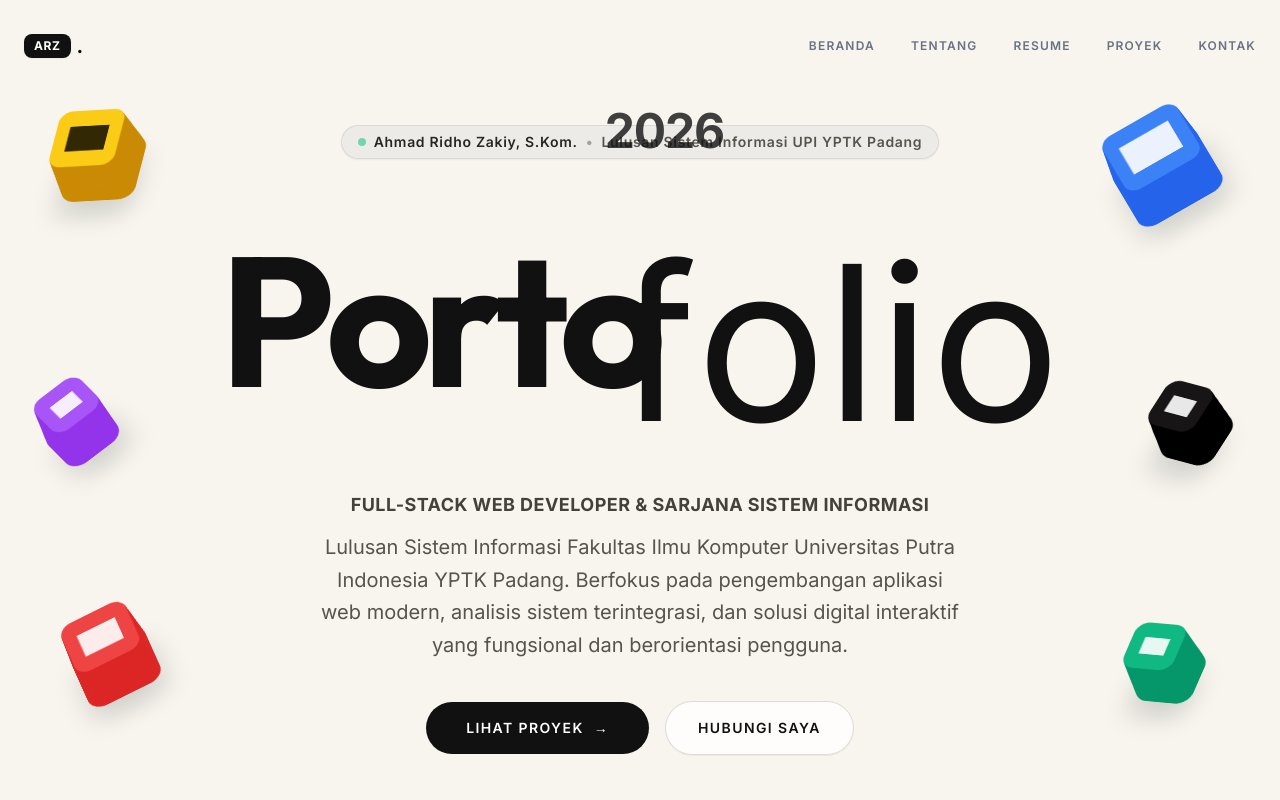
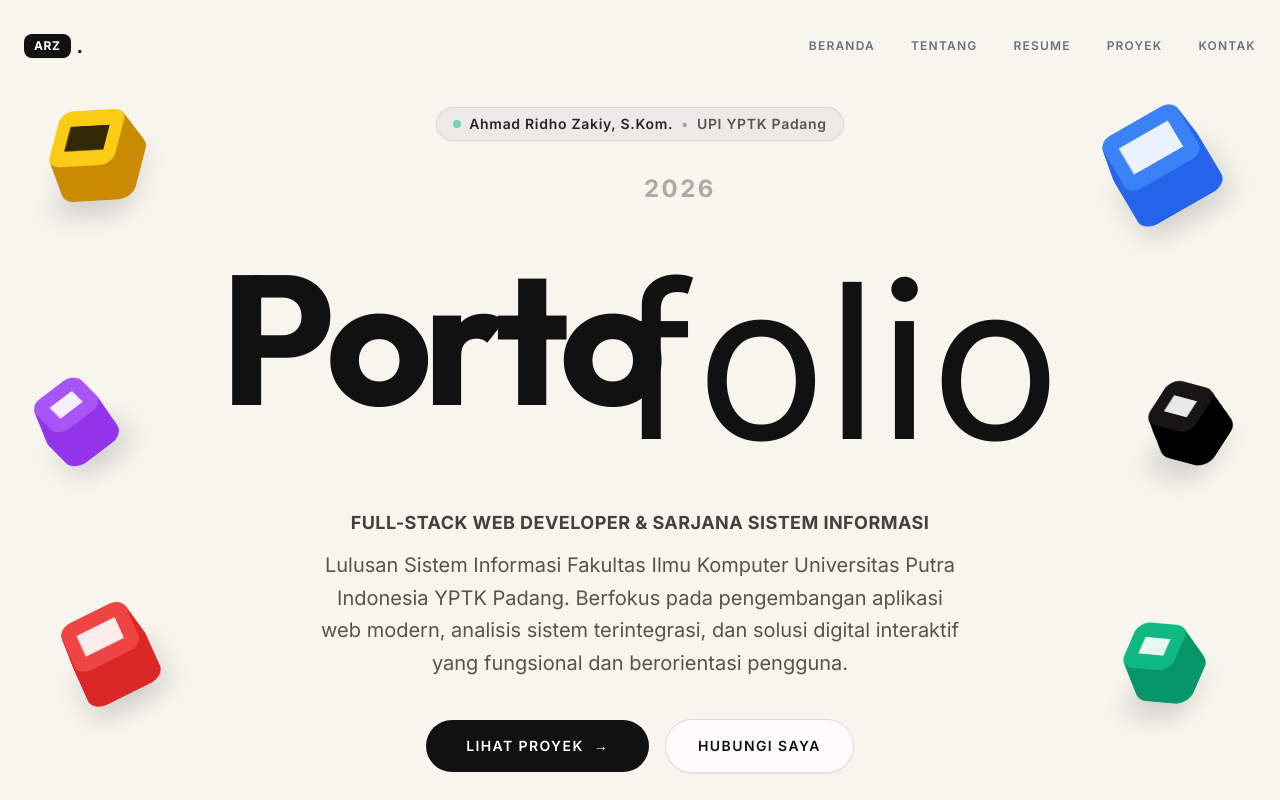
Before and after one commit to Jekssss23/porto-baru, a React (Vite) app: page / in a window 1280 px wide. Shown: the top 800 px of the page. Built offline with nearby package versions, Linux system fonts and the light colour scheme; grey boxes are pictures that could not be loaded.

Commit message:
fix(hero): eliminate collision between 2026 year tag and name status badge

```diff
--- a/src/components/Hero.jsx
+++ b/src/components/Hero.jsx
@@ -131,7 +131,7 @@ const Hero = () => {
           initial={{ opacity: 0, y: 15 }}
           animate={{ opacity: 1, y: 0 }}
           transition={{ duration: 0.5, delay: 0.1 }}
-          className="inline-flex items-center gap-2 px-4 py-1.5 rounded-full bg-stone-200/60 border border-stone-300/80 text-xs md:text-sm font-semibold tracking-wider text-stone-800 shadow-xs mb-3"
+          className="inline-flex items-center gap-2 px-4 py-1.5 rounded-full bg-stone-200/70 border border-stone-300/80 text-xs md:text-sm font-semibold tracking-wider text-stone-800 shadow-xs mb-8 md:mb-12"
         >
           <span className="w-2 h-2 rounded-full bg-emerald-500 animate-pulse" />
           <span>{portfolioData.hero.name}</span>
@@ -139,19 +139,19 @@ const Hero = () => {
           <span className="text-stone-600 hidden sm:inline">{portfolioData.hero.badge}</span>
         </motion.div>
 
-        <div className="overflow-visible mb-6 md:mb-10 w-full px-4 flex justify-center relative mt-4">
+        <div className="overflow-visible mb-6 md:mb-10 w-full px-4 flex justify-center relative mt-2 md:mt-4">
           <motion.div
             initial={{ y: '50%', opacity: 0 }}
             animate={{ y: 0, opacity: 1 }}
             transition={{ duration: 1.0, ease: [0.16, 1, 0.3, 1] }}
             className="flex items-center justify-center relative select-none"
           >
-            {/* '2026' floating above 'to' */}
+            {/* '2026' floating subtly above 'to' with clean clearance */}
             <motion.div
-              initial={{ opacity: 0, y: 20 }}
+              initial={{ opacity: 0, y: 10 }}
               animate={{ opacity: 1, y: 0 }}
               transition={{ duration: 0.6, ease: "easeOut", delay: 0.65 }}
-              className="absolute -top-10 md:-top-16 lg:-top-20 right-[38%] md:right-[40%] text-xl sm:text-2xl md:text-4xl lg:text-5xl font-bold tracking-tight text-foreground/80 z-20 font-sans"
+              className="absolute -top-4 md:-top-7 lg:-top-8 right-[39%] md:right-[41%] text-sm sm:text-base md:text-xl lg:text-2xl font-bold tracking-widest text-stone-400/90 z-20 font-sans"
             >
               {portfolioData.hero.year}
             </motion.div>
--- a/src/data/config.js
+++ b/src/data/config.js
@@ -4,7 +4,7 @@ export const portfolioData = {
   hero: {
     year: "2026",
     name: "Ahmad Ridho Zakiy, S.Kom.",
-    badge: "Lulusan Sistem Informasi UPI YPTK Padang",
+    badge: "UPI YPTK Padang",
     headline: "Portofolio",
     subheadline: "Full-Stack Web Developer & Sarjana Sistem Informasi",
     subtitle: "Lulusan Sistem Informasi Fakultas Ilmu Komputer Universitas Putra Indonesia YPTK Padang. Berfokus pada pengembangan aplikasi web modern, analisis sistem terintegrasi, dan solusi digital interaktif yang fungsional dan berorientasi pengguna.",
```
